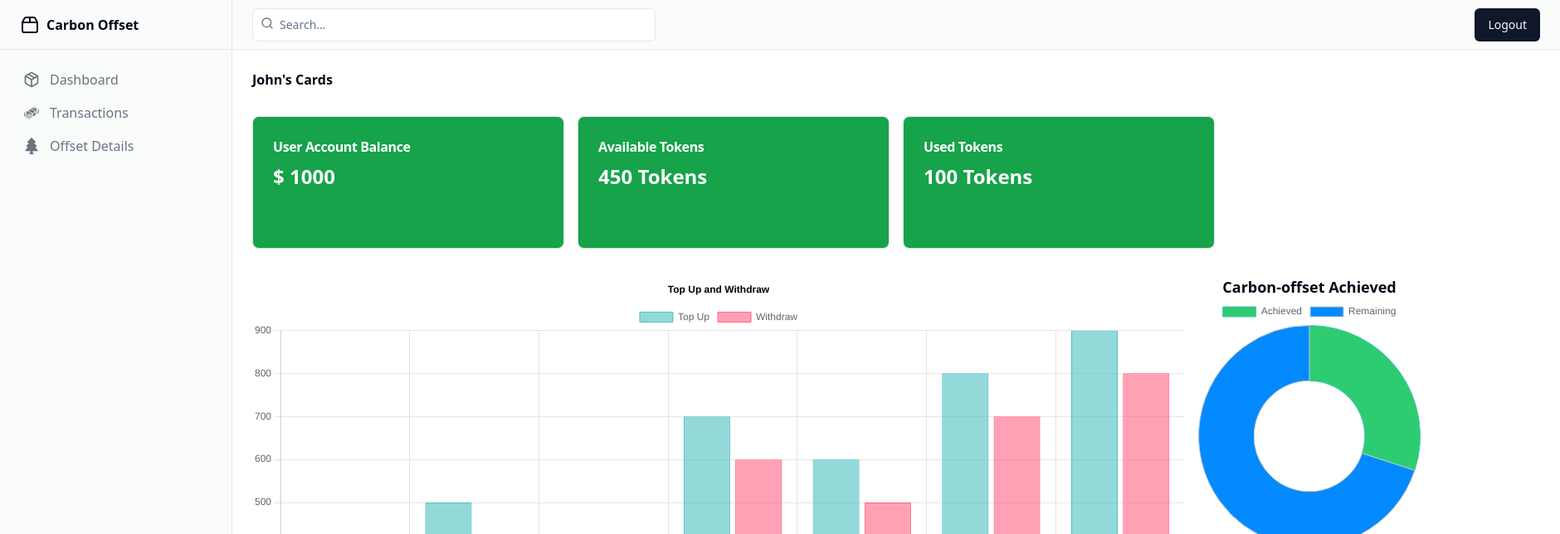
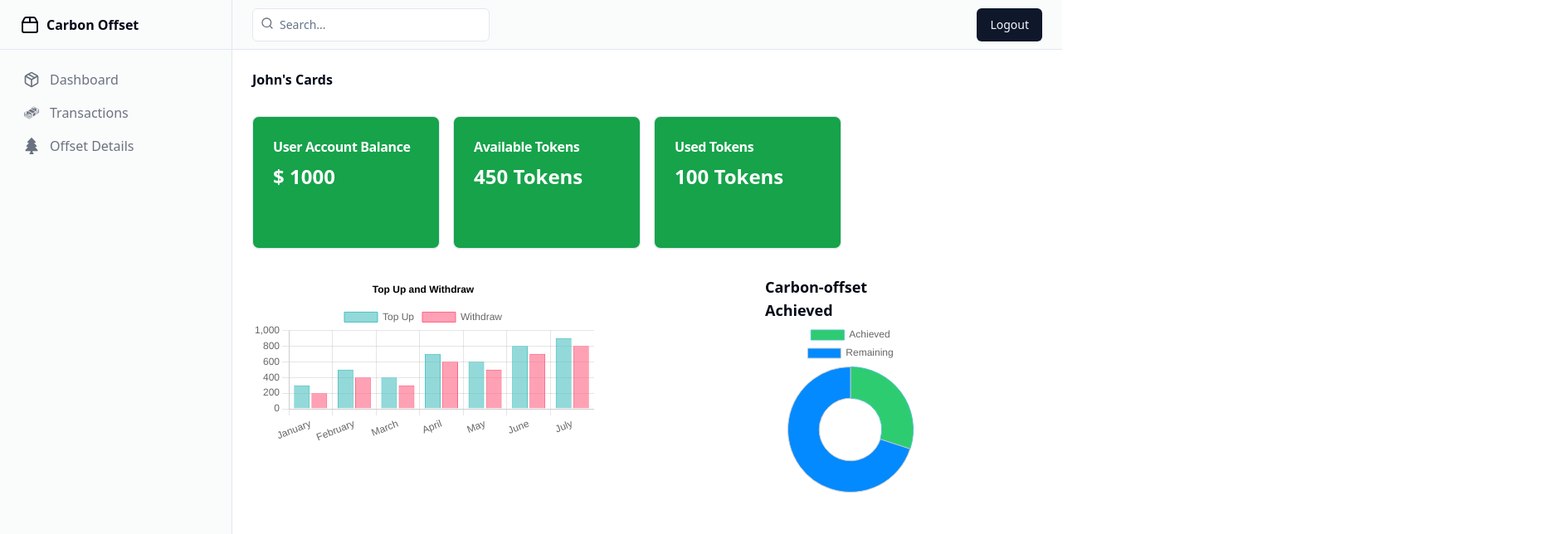
Before and after one commit to dibyendu02/carbonOffset, a React (Vite) app: page /userDashboard in a window 1280 px wide. Shown: the top 644 px of the page at 83% size, 1880 px wide, since content can reach past the window. Built offline with nearby package versions, Linux system fonts and the light colour scheme.

Commit message:
dashboard fixed

```diff
--- a/src/pages/UserDashboard.tsx
+++ b/src/pages/UserDashboard.tsx
@@ -6,21 +6,12 @@ import {
   CardContent,
   Card,
 } from "../components/ui/card";
-import {
-  TableHead,
-  TableRow,
-  TableHeader,
-  TableCell,
-  TableBody,
-  Table,
-} from "../components/ui/table";
+
 import { Link, useNavigate } from "react-router-dom";
 
 import Sidebar from "../components/Sidebar";
 import TopUpWithdrawChart from "../components/TopUpWithdrawChart";
 import CarbonOffsetChart from "../components/CarbonOffsetChart";
-
-const filteredUpdates = [{}];
 
 export default function UserUpdates() {
   const navigate = useNavigate();
@@ -108,7 +99,9 @@ export default function UserUpdates() {
             ></div> */}
           </div>
           <div className="flex justify-between pr-32">
-            <TopUpWithdrawChart />
+            <div className="w-1/2">
+              <TopUpWithdrawChart />
+            </div>
             <div className="w-1/4 flex flex-col items-center">
               <h1 className="font-bold text-lg">Carbon-offset Achieved</h1>
               <CarbonOffsetChart />
```
